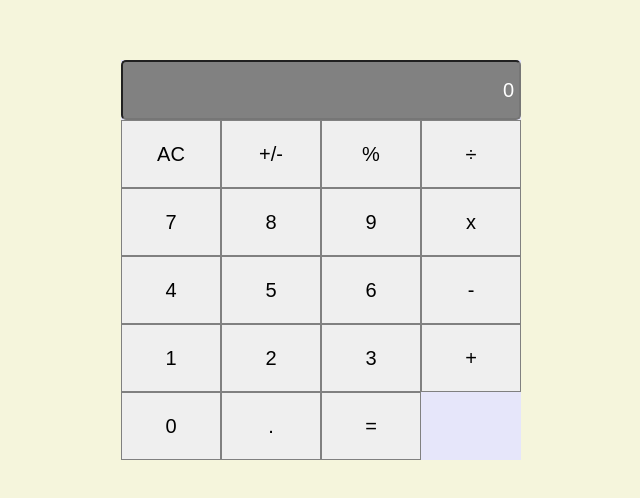
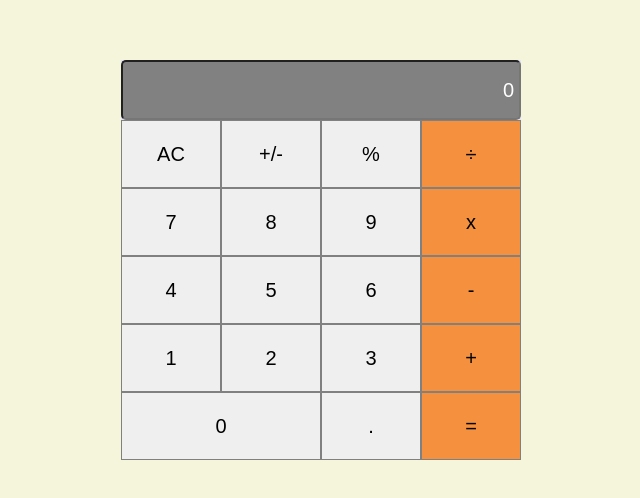
Before and after one commit to Kingno3l/Math-Magician, a React (Create React App) app: page / in a window 1280 px wide. Shown: the part 140-638 px from the top of the page, without its empty margins (319-959 px from the left). Built offline with nearby package versions, Linux system fonts and the light colour scheme.

Commit message:
corrected style

```diff
--- a/src/components/Calculator.js
+++ b/src/components/Calculator.js
@@ -30,7 +30,7 @@ export default function Calculator() {
         <button type="button" onClick={buttonClick} className="items">
           %
         </button>
-        <button type="button" onClick={buttonClick} className="items orange">
+        <button type="button" onClick={buttonClick} className="items orangeColor">
           ÷
         </button>
         <button type="button" onClick={buttonClick} className="items">
@@ -42,7 +42,7 @@ export default function Calculator() {
         <button type="button" onClick={buttonClick} className="items">
           9
         </button>
-        <button type="button" onClick={buttonClick} className="items orange">
+        <button type="button" onClick={buttonClick} className="items orangeColor">
           x
         </button>
         <button type="button" onClick={buttonClick} className="items">
@@ -54,7 +54,7 @@ export default function Calculator() {
         <button type="button" onClick={buttonClick} className="items">
           6
         </button>
-        <button type="button" onClick={buttonClick} className="items orange">
+        <button type="button" onClick={buttonClick} className="items orangeColor">
           -
         </button>
         <button type="button" onClick={buttonClick} className="items">
@@ -66,16 +66,16 @@ export default function Calculator() {
         <button type="button" onClick={buttonClick} className="items">
           3
         </button>
-        <button type="button" onClick={buttonClick} className="items orange">
+        <button type="button" onClick={buttonClick} className="items orangeColor">
           +
         </button>
-        <button type="button" onClick={buttonClick} className="items long">
+        <button type="button" onClick={buttonClick} className="items longLength">
           0
         </button>
         <button type="button" onClick={buttonClick} className="items">
           .
         </button>
-        <button type="button" onClick={buttonClick} className="items orange">
+        <button type="button" onClick={buttonClick} className="items orangeColor">
           =
         </button>
       </div>
```
